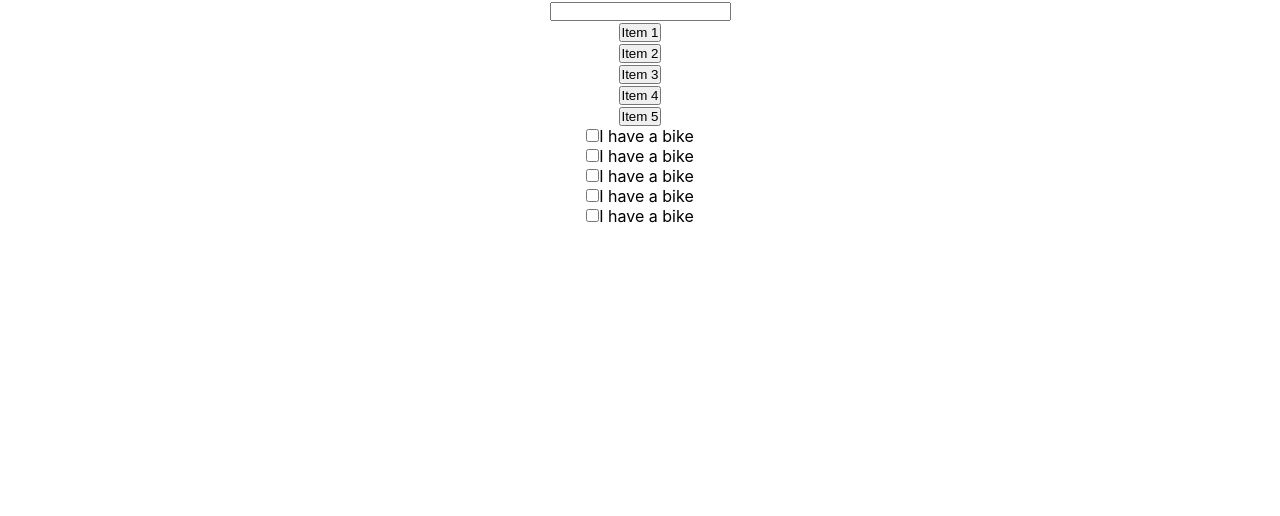
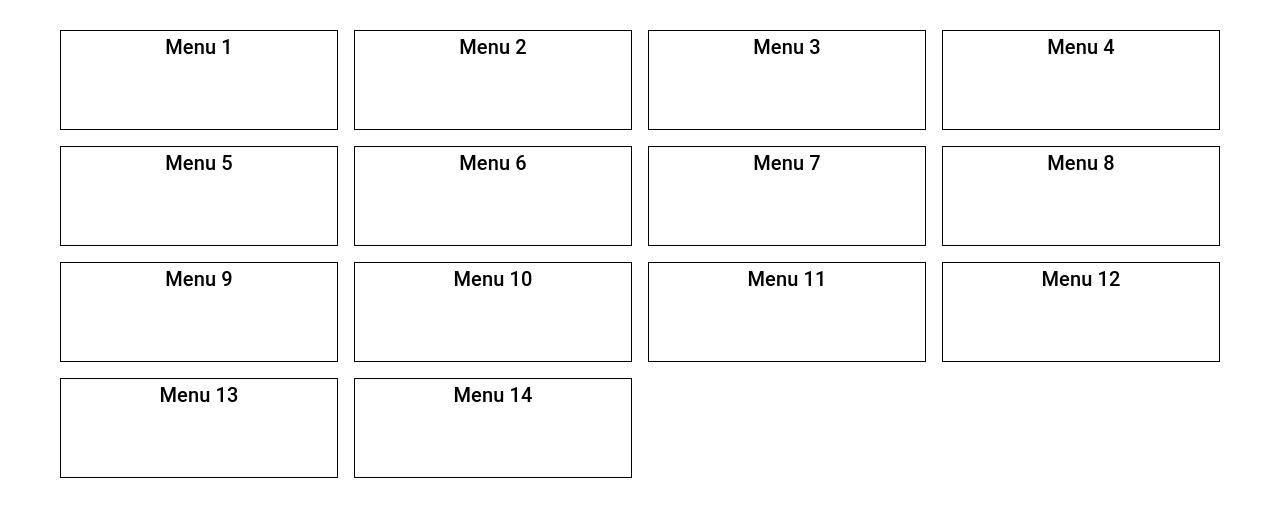
Before and after one commit to aakash-1105/react-app, a React (Create React App) app: page / in a window 1280 px wide. Shown: the top 516 px of the page. Built offline with nearby package versions, Linux system fonts and the light colour scheme.

Commit message:
GridWithHiddenBox added

```diff
--- a/package.json
+++ b/package.json
@@ -3,6 +3,9 @@
   "version": "0.1.0",
   "private": true,
   "dependencies": {
+    "@emotion/react": "^11.10.6",
+    "@emotion/styled": "^11.10.6",
+    "@mui/material": "^5.11.15",
     "@testing-library/jest-dom": "^5.16.4",
     "@testing-library/react": "^12.1.4",
     "@testing-library/user-event": "^13.5.0",
--- a/src/App.js
+++ b/src/App.js
@@ -3,6 +3,7 @@ import ParentCallBack from "./component/CallBackToParent/ParentCallBack";
 import CoditasCounter from "./component/CoditasCounter";
 import DynamicForm from "./component/Dynamicforn/DynamicForm";
 import GenproUi from "./component/GenproUi/GenproUi";
+import GridWithHiddenBox from "./component/GridWithHiddenBox/GridWithHiddenBox";
 import ClickCounter from "./component/HOC/ClickCounter";
 import HoverCounter from "./component/HOC/HoverCounter";
 import FRParent from "./component/Hooks/ForwarRef/FRParent";
@@ -40,7 +41,8 @@ function App() {
       {/* <DynamicForm /> */}
       {/* <CoditasCounter /> */}
       {/* <List /> */}
-      <TextInput />
+      {/* <TextInput /> */}
+      <GridWithHiddenBox />
     </div>
   );
 }
--- /dev/null
+++ b/src/component/GridWithHiddenBox/GridWithHiddenBox.js
@@ -0,0 +1,221 @@
+import { Box, Grid, Typography } from "@mui/material";
+import { height } from "@mui/system";
+import React, { useEffect, useState } from "react";
+import useWindowDimensions from "./screenSizeHook";
+import {
+  handleForlgScreen,
+  handleFormdScreen,
+  handleForsmScreen,
+  handleForxsScreen,
+} from "./utils";
+
+const tempMenuArr = [
+  {
+    menuId: 1,
+    text: "Menu 1",
+    hidden: false,
+  },
+  {
+    menuId: "",
+    text: "Hidden Menu 1",
+    hidden: true,
+  },
+  {
+    menuId: 2,
+    text: "Menu 2",
+    hidden: false,
+  },
+  {
+    menuId: "",
+    text: "Hidden Menu 2",
+    hidden: true,
+  },
+  {
+    menuId: 3,
+    text: "Menu 3",
+    hidden: false,
+  },
+  {
+    menuId: "",
+    text: "Hidden Menu 3",
+    hidden: true,
+  },
+  {
+    menuId: 4,
+    text: "Menu 4",
+    hidden: false,
+  },
+  {
+    menuId: "",
+    text: "Hidden Menu 4",
+    hidden: true,
+  },
+  {
+    menuId: 5,
+    text: "Menu 5",
+    hidden: false,
+  },
+  {
+    menuId: "",
+    text: "Hidden Menu 5",
+    hidden: true,
+  },
+  {
+    menuId: 6,
+    text: "Menu 6",
+    hidden: false,
+  },
+  {
+    menuId: "",
+    text: "Hidden Menu 6",
+    hidden: true,
+  },
+  {
+    menuId: 7,
+    text: "Menu 7",
+    hidden: false,
+  },
+  {
+    menuId: "",
+    text: "Hidden Menu 7",
+    hidden: true,
+  },
+  {
+    menuId: 8,
+    text: "Menu 8",
+    hidden: false,
+  },
+  {
+    menuId: "",
+    text: "Hidden Menu 8",
+    hidden: true,
+  },
+  {
+    menuId: 9,
+    text: "Menu 9",
+    hidden: false,
+  },
+  {
+    menuId: "",
+    text: "Hidden Menu 9",
+    hidden: true,
+  },
+  {
+    menuId: 10,
+    text: "Menu 10",
+    hidden: false,
+  },
+  {
+    menuId: "",
+    text: "Hidden Menu 10",
+    hidden: true,
+  },
+  {
+    menuId: 11,
+    text: "Menu 11",
+    hidden: false,
+  },
+  {
+    menuId: "",
+    text: "Hidden Menu 11",
+    hidden: true,
+  },
+  {
+    menuId: 12,
+    text: "Menu 12",
+    hidden: false,
+  },
+  {
+    menuId: "",
+    text: "Hidden Menu 12",
+    hidden: true,
+  },
+  {
+    menuId: 13,
+    text: "Menu 13",
+    hidden: false,
+  },
+  {
+    menuId: "",
+    text: "Hidden Menu 13",
+    hidden: true,
+  },
+  {
+    menuId: 14,
+    text: "Menu 14",
+    hidden: false,
+  },
+  {
+    menuId: "",
+    text: "Hidden Menu 14",
+    hidden: true,
+  },
+];
+
+const GridWithHiddenBox = () => {
+  const { height, width } = useWindowDimensions();
+  const [menuArr, setMenuArr] = useState(tempMenuArr);
+
+  const handleHidden = (index) => {
+    if (width > 0 && width <= 599) {
+      const updatedMenuArr = handleForxsScreen(tempMenuArr, index);
+      setMenuArr(updatedMenuArr);
+    } else if (width > 599 && width <= 899) {
+      const updatedMenuArr = handleForsmScreen(tempMenuArr, index);
+      setMenuArr(updatedMenuArr);
+    } else if (width > 899 && width <= 1199) {
+      const updatedMenuArr = handleFormdScreen(tempMenuArr, index);
+      setMenuArr(updatedMenuArr);
+    } else if (width > 1199) {
+      const updatedMenuArr = handleForlgScreen(tempMenuArr, index);
+      setMenuArr(updatedMenuArr);
+    }
+    console.log({ index, width });
+  };
+
+  return (
+    <Box sx={{ p: "30px 60px" }}>
+      <Grid container spacing={2}>
+        {menuArr.map((menu, index) => {
+          if (menu.menuId) {
+            return (
+              <Grid
+                key={index}
+                item
+                xs={12}
+                sm={6}
+                md={4}
+                lg={3}
+                onClick={() => handleHidden(index)}
+              >
+                <Box
+                  sx={{
+                    height: "100px",
+                    border: "1px solid black",
+                  }}
+                >
+                  <Typography variant="h6">{menu.text}</Typography>
+                </Box>
+              </Grid>
+            );
+          } else if (!menu.hidden) {
+            return (
+              <Grid key={index} item xs={12}>
+                <Box
+                  sx={{
+                    height: "100px",
+                    border: "1px solid red",
+                  }}
+                >
+                  <Typography variant="h6">{menu.text}</Typography>
+                </Box>
+              </Grid>
+            );
+          }
+        })}
+      </Grid>
+    </Box>
+  );
+};
+
+export default GridWithHiddenBox;
--- /dev/null
+++ b/src/component/GridWithHiddenBox/screenSizeHook.js
@@ -0,0 +1,26 @@
+import { useState, useEffect } from "react";
+
+function getWindowDimensions() {
+  const { innerWidth: width, innerHeight: height } = window;
+  return {
+    width,
+    height,
+  };
+}
+
+export default function useWindowDimensions() {
+  const [windowDimensions, setWindowDimensions] = useState(
+    getWindowDimensions()
+  );
+
+  useEffect(() => {
+    function handleResize() {
+      setWindowDimensions(getWindowDimensions());
+    }
+
+    window.addEventListener("resize", handleResize);
+    return () => window.removeEventListener("resize", handleResize);
+  }, []);
+
+  return windowDimensions;
+}
--- /dev/null
+++ b/src/component/GridWithHiddenBox/utils.js
@@ -0,0 +1,117 @@
+export const handleForxsScreen = (tempMenuArr, updateIndex) => {
+  const updatedMenuArr = tempMenuArr.map((menu, index) => {
+    if (menu.menuId) return menu;
+    else if (updateIndex === index - 1)
+      return {
+        ...menu,
+        hidden: !menu.hidden,
+      };
+    else return menu;
+  });
+  return updatedMenuArr;
+};
+
+export const handleForsmScreen = (tempMenuArr, updateIndex) => {
+  const incrementedIndex = updateIndex + 2;
+
+  let indexToUpdate;
+  if (updateIndex === tempMenuArr.length - 2) indexToUpdate = updateIndex + 1;
+  else if (incrementedIndex % 4 === 0) {
+    indexToUpdate = updateIndex + 1;
+  } else if (incrementedIndex % 2 === 0) {
+    indexToUpdate = updateIndex + 3;
+  }
+  const updatedMenuArr = tempMenuArr.map((menu, index) => {
+    if (menu.menuId) return menu;
+    else if (index === indexToUpdate)
+      return {
+        ...menu,
+        text: `Hidden Menu ${updateIndex + 1}`,
+        hidden: !menu.hidden,
+      };
+    else return menu;
+  });
+  return updatedMenuArr;
+};
+
+const switchCaseForMd = (updateIndex) => {
+  switch (updateIndex) {
+    case 0:
+    case 2:
+    case 4:
+      return 5;
+    case 6:
+    case 8:
+    case 10:
+      return 11;
+    case 12:
+    case 14:
+    case 16:
+      return 17;
+    case 18:
+    case 20:
+    case 22:
+      return 23;
+    case 24:
+    case 26:
+      return 27;
+    default:
+      return "";
+  }
+};
+
+const switchCaseForLg = (updateIndex) => {
+  switch (updateIndex) {
+    case 0:
+    case 2:
+    case 4:
+    case 6:
+      return 7;
+    case 8:
+    case 10:
+    case 12:
+    case 14:
+      return 15;
+    case 16:
+    case 18:
+    case 20:
+    case 22:
+      return 23;
+    case 24:
+    case 26:
+      return 27;
+    default:
+      return "";
+  }
+};
+
+export const handleFormdScreen = (tempMenuArr, updateIndex) => {
+  let indexToUpdate = switchCaseForMd(updateIndex);
+
+  const updatedMenuArr = tempMenuArr.map((menu, index) => {
+    if (menu.menuId) return menu;
+    else if (index === indexToUpdate)
+      return {
+        ...menu,
+        text: `Hidden Menu ${updateIndex + 1}`,
+        hidden: !menu.hidden,
+      };
+    else return menu;
+  });
+  return updatedMenuArr;
+};
+
+export const handleForlgScreen = (tempMenuArr, updateIndex) => {
+  let indexToUpdate = switchCaseForLg(updateIndex);
+  const updatedMenuArr = tempMenuArr.map((menu, index) => {
+    if (menu.menuId) return menu;
+    else if (index === indexToUpdate)
+      return {
+        ...menu,
+        text: `Hidden Menu ${updateIndex + 1}`,
+        hidden: !menu.hidden,
+      };
+    else return menu;
+  });
+  return updatedMenuArr;
+};
```
Also changed, not shown: 1 other file (tests, documents, lock files or other folders).
